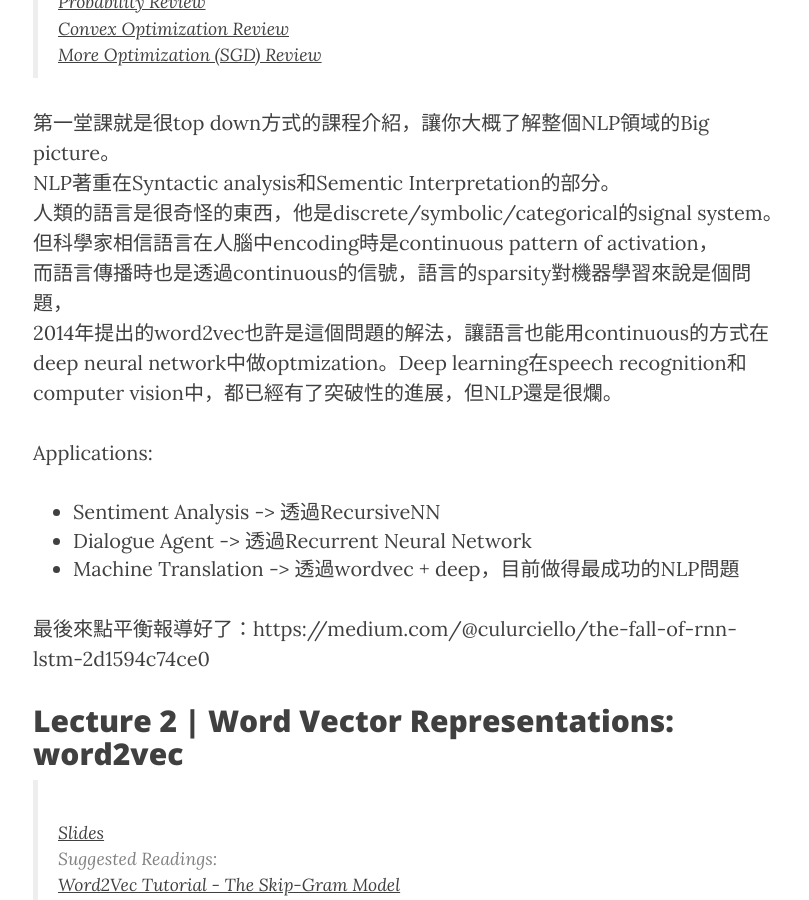
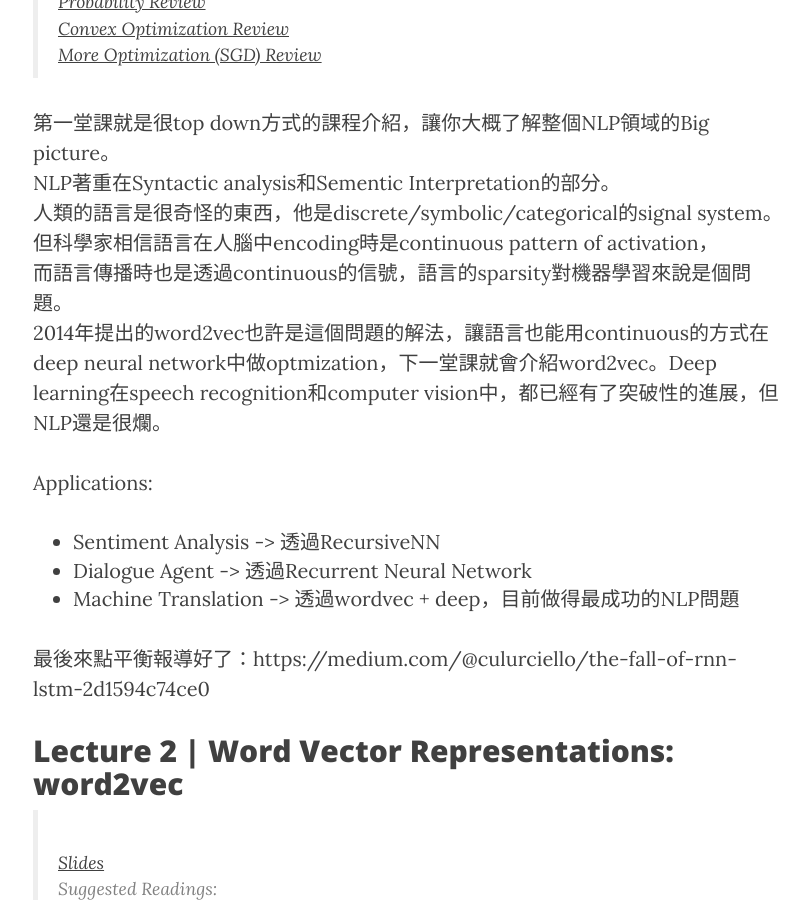
Before and after one commit to voidism/voidism.github.io, a Jekyll site: the page built from _posts/2018-03-21-Stanford-course-CS224n-notes.markdown, in a window 1280 px wide and 900 px high, scrolled down 765 px. Shown: the whole window, without its empty margins (232-1041 px from the left). Built offline with Jekyll 4.4.1, drawn with Linux system fonts in a browser that asks for light colours; nearby versions of some CDN libraries; comment, search, counter and statistics services are not loaded.

Commit message:
20180416

```diff
--- a/_posts/2018-03-21-Stanford-course-CS224n-notes.markdown
+++ b/_posts/2018-03-21-Stanford-course-CS224n-notes.markdown
@@ -21,8 +21,8 @@ category:  note
 NLP著重在Syntactic analysis和Sementic Interpretation的部分。
 人類的語言是很奇怪的東西，他是discrete/symbolic/categorical的signal system。
 但科學家相信語言在人腦中encoding時是continuous pattern of activation，
-而語言傳播時也是透過continuous的信號，語言的sparsity對機器學習來說是個問題，
-2014年提出的word2vec也許是這個問題的解法，讓語言也能用continuous的方式在deep neural network中做optmization。Deep learning在speech recognition和computer vision中，都已經有了突破性的進展，但NLP還是很爛。
+而語言傳播時也是透過continuous的信號，語言的sparsity對機器學習來說是個問題。
+2014年提出的word2vec也許是這個問題的解法，讓語言也能用continuous的方式在deep neural network中做optmization，下一堂課就會介紹word2vec。Deep learning在speech recognition和computer vision中，都已經有了突破性的進展，但NLP還是很爛。
 
 Applications:
 - Sentiment Analysis -> 透過RecursiveNN
```
Also changed, not shown: _posts/2018-03-21-Nicky-Lu-speech-notes.markdown (+32 -1 lines).
